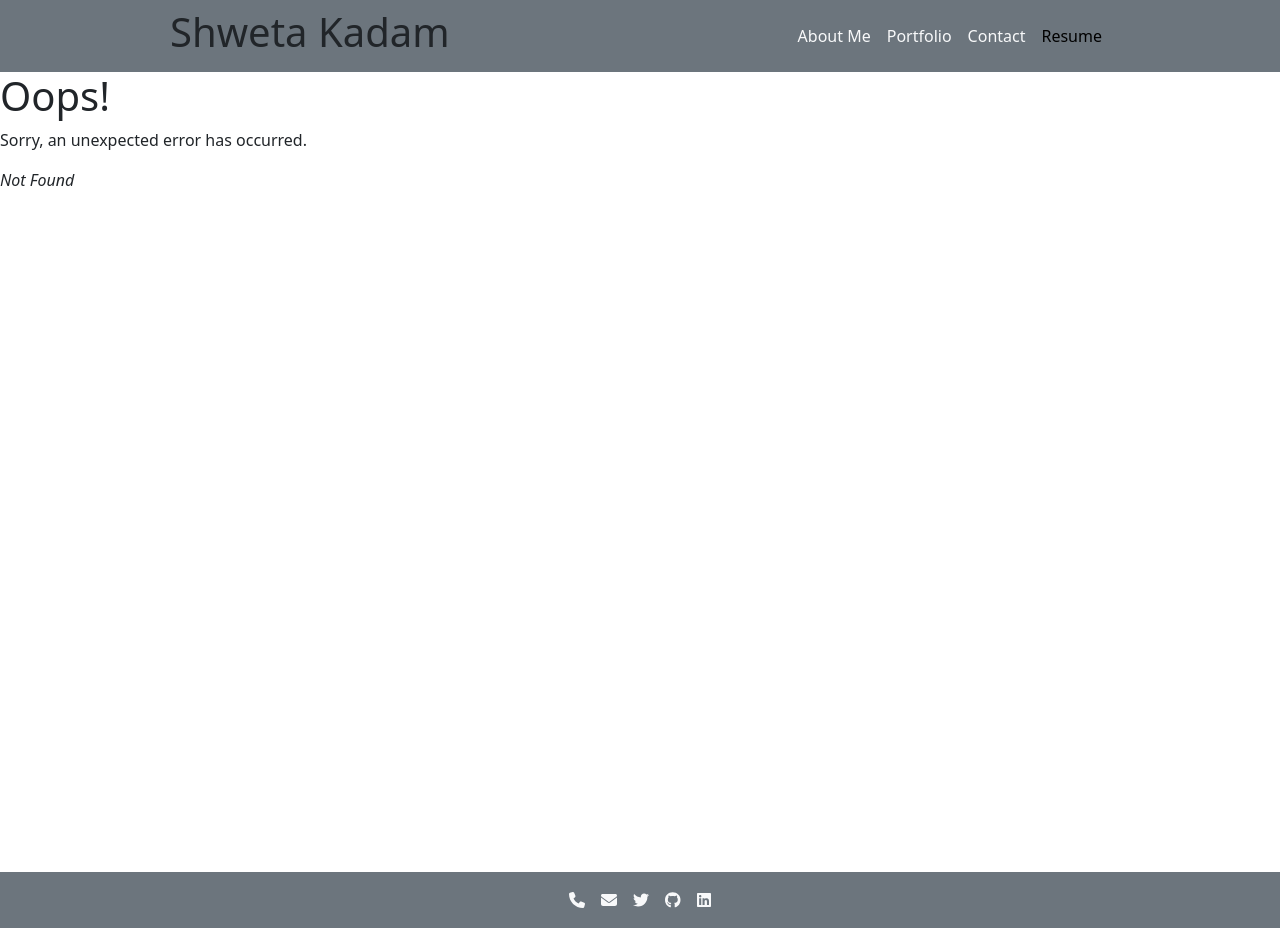
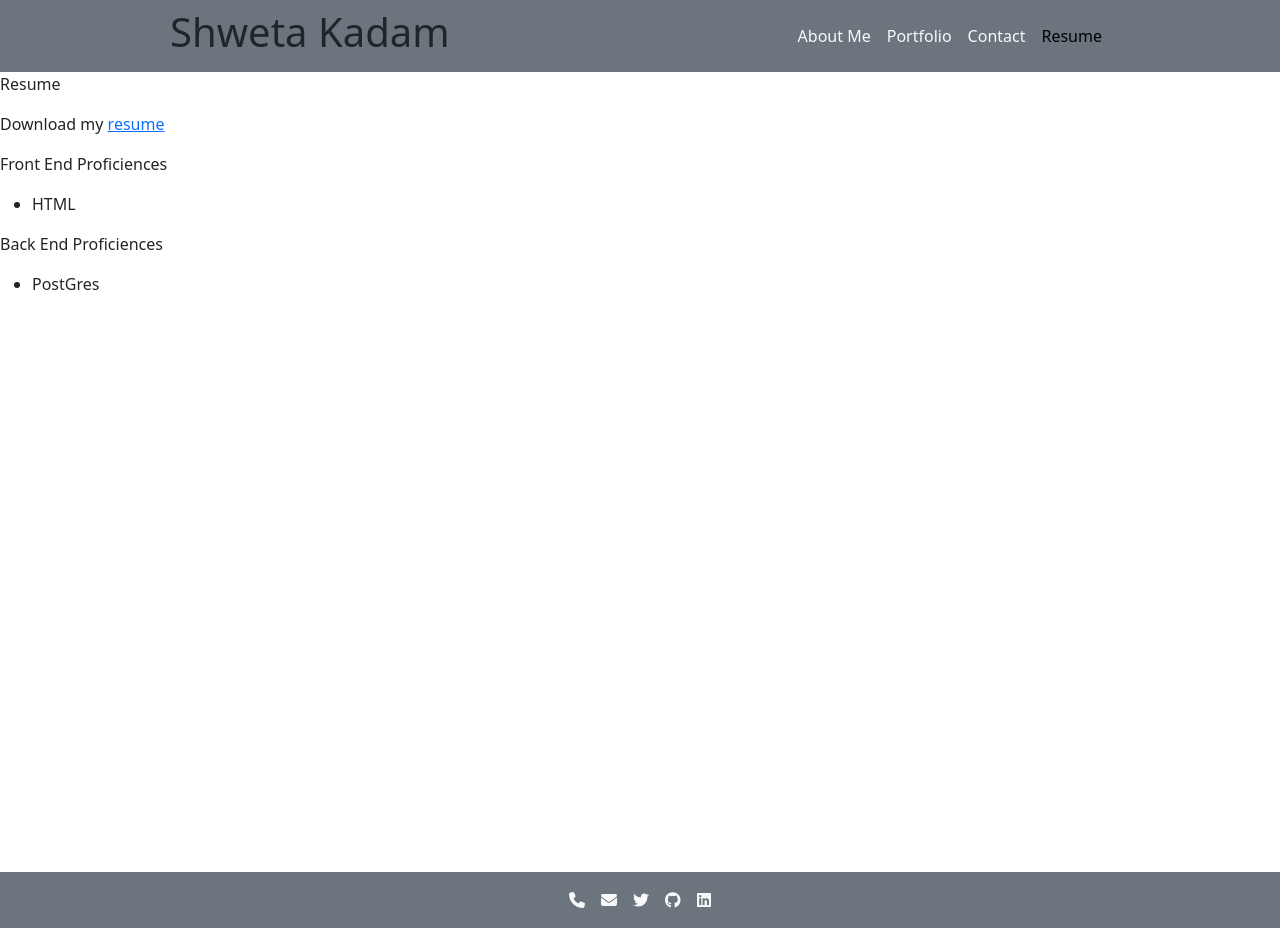
Before and after one commit to shwetakadam5/myportfolio-react, a React (Vite) app: page /resume in a window 1280 px wide. Before the commit this address had no page. Built offline with nearby package versions, Linux system fonts and the light colour scheme.

Commit message:
Added initial changes for the Resume page

```diff
--- a/src/App.css
+++ b/src/App.css
@@ -7,7 +7,8 @@
 }
 
 #aboutme,
-#error-page {
+#error-page,
+#resume {
   min-height: 100vh;
   display: flex;
   flex-direction: column;
--- a/src/pages/Resume.jsx
+++ b/src/pages/Resume.jsx
@@ -0,0 +1,25 @@
+export default function Resume() {
+  return (
+    <div id="resume">
+      <p>Resume</p>
+      <p>
+        Download my{" "}
+        <a
+          href="./assets/downloads/Shweta_Kadam_Resume.doc"
+          download
+          title="Click to download resume"
+        >
+          resume
+        </a>
+      </p>
+      <p>Front End Proficiences</p>
+      <ul>
+        <li>HTML</li>
+      </ul>
+      <p>Back End Proficiences</p>
+      <ul>
+        <li>PostGres</li>
+      </ul>
+    </div>
+  );
+}
```
Also changed, not shown: src/main.jsx (+7 -3 lines).
